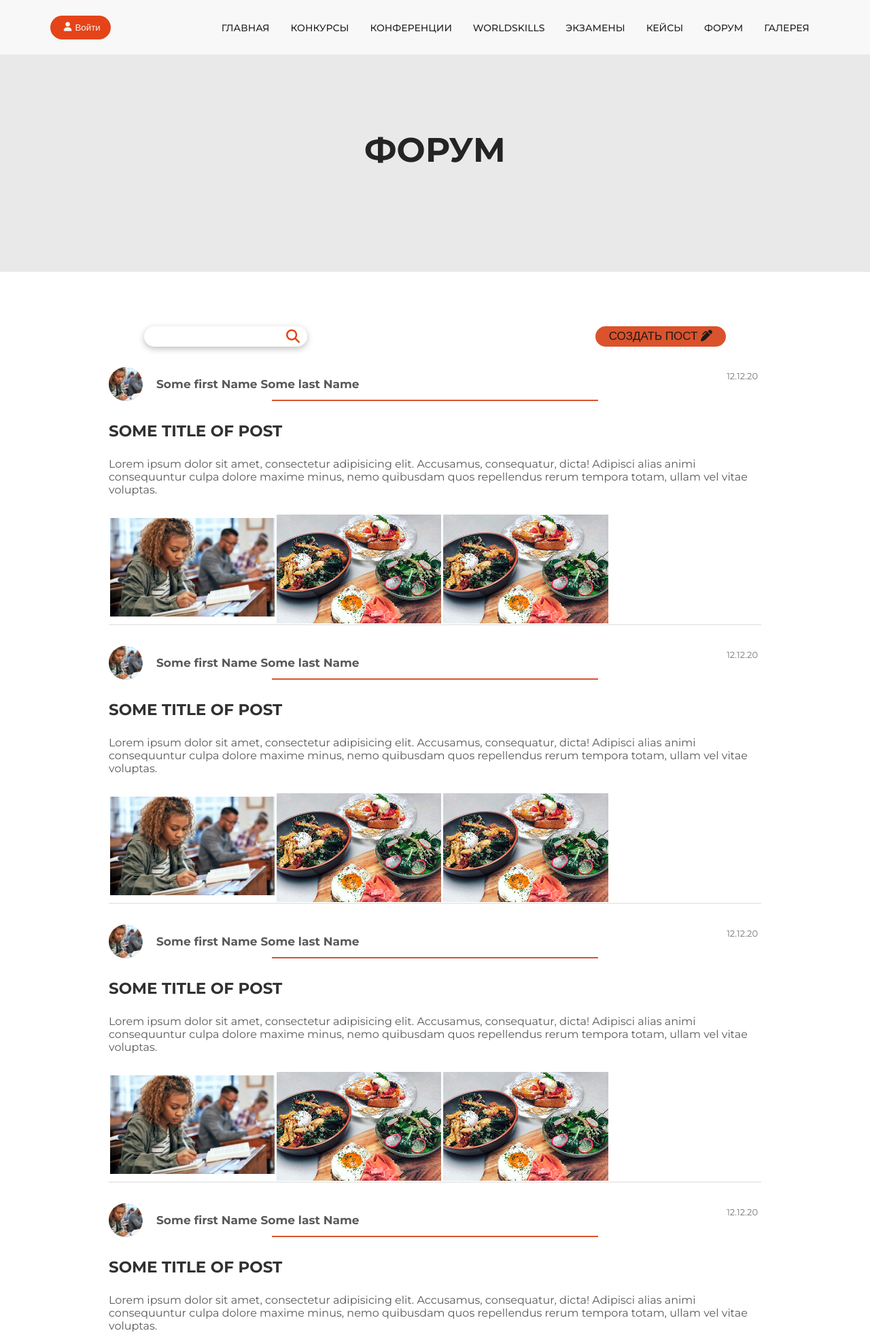
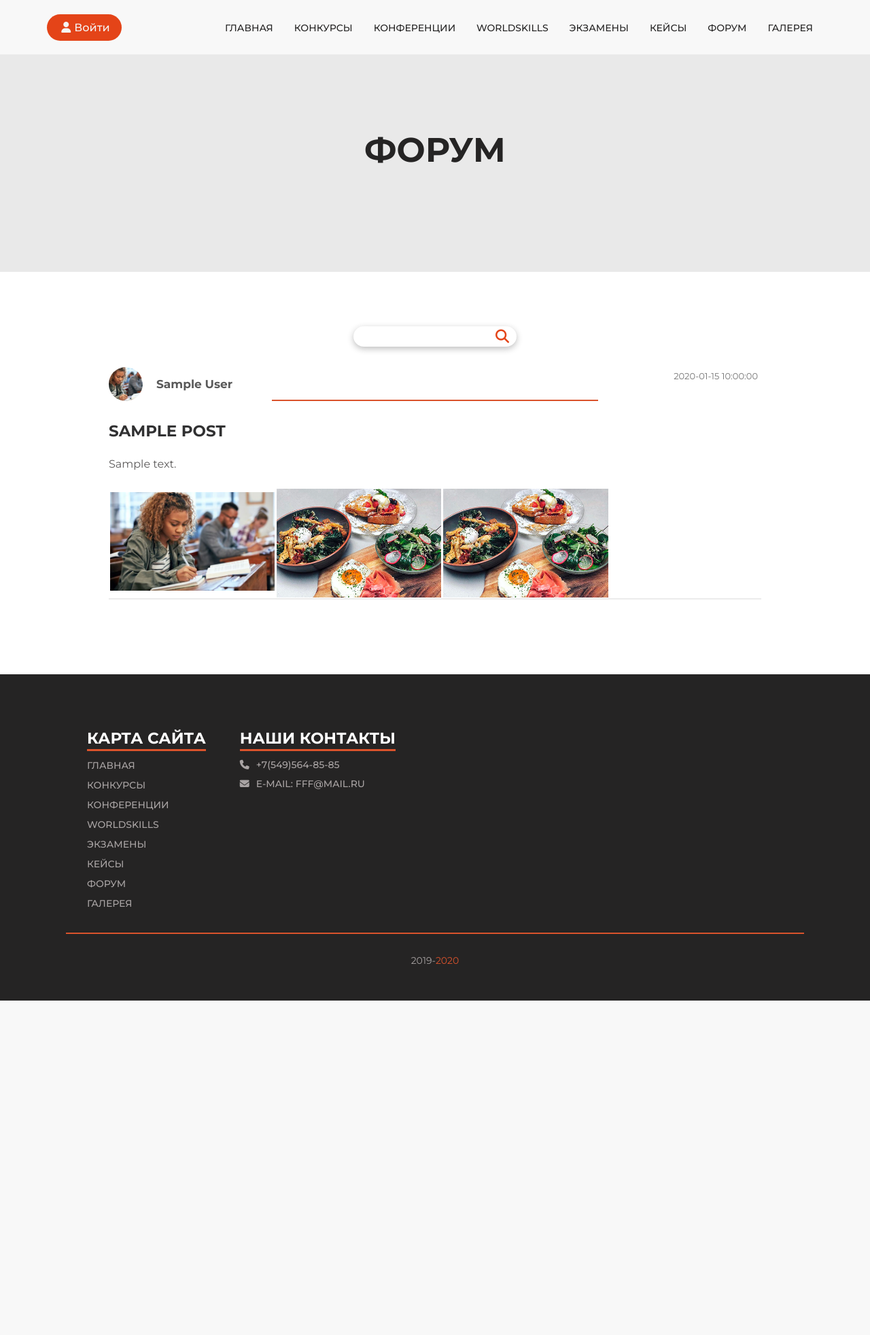
Before and after one commit to Parteim/FutureForASP, a Flask app: template src/templates/forum/forum_page.html in a window 1280 px wide. Shown: the top 1964 px of the page at 68% size. After the commit the page ends 1472 px from the top, so only its background shows below. Run offline with Flask 2, Linux system fonts and the light colour scheme; tables that the repository leaves empty hold one stand-in row (values such as "Sample post"); the template is opened without the code that fills it: values that come from a table or form of the project are taken from there, most other values are stand-ins (such as "Sample title", 1, 10 or a date in 2020); parts of the project's set-up code (start-up, migrations or seed data) failed here and were passed over; some libraries are stand-ins or nearby versions.

Commit message:
created forum, add admin role

```diff
--- a/src/config.py
+++ b/src/config.py
@@ -6,3 +6,6 @@ class Configuration:
 
     SECURITY_PASSWORD_SALT = 'salt'
     SECURITY_PASSWORD_HASH = 'sha512_crypt'
+
+    UPLOAD_FOLDER = 'media'
+    ALLOWED_EXTENSIONS = {'pdf', 'docs', 'doc', 'jpg', 'png'}
--- a/src/main.py
+++ b/src/main.py
@@ -12,7 +12,7 @@ from user.blueprint import app as user_app
 
 
 app.register_blueprint(main_app, url_prefix='/')
-app.register_blueprint(contest_app, url_prefix='/contest')
+app.register_blueprint(contest_app, url_prefix='/contests')
 app.register_blueprint(conferences_app, url_prefix='/conferences')
 app.register_blueprint(world_skills_app, url_prefix='/world_skills')
 app.register_blueprint(cases_app, url_prefix='/cases')
--- a/src/static/css/main.css
+++ b/src/static/css/main.css
@@ -70,6 +70,10 @@ menu {
 }
 
 .fa-user {
+    margin: 0 5px;
+}
+
+.fa-sign-in-alt {
     margin: 0 5px;
 }
 
--- a/src/templates/forum/forum_page.html
+++ b/src/templates/forum/forum_page.html
@@ -13,72 +13,38 @@
 <section class="Forum">
 
     <div class="forum_menu">
-        <form action="#" class="search_post_form">
+        <form action="{{ url_for('forum.search_post') }}" class="search_post_form" method="POST">
             <label for="search_post">
             </label>
-            <input type="text" id="search_post">
+            <input name="condition" type="text" id="search_post">
             <button type="submit" class="button_search">
                 <i class="fas fa-search"></i>
             </button>
 
         </form>
+        {% if current_user.is_authenticated %}
         <button id="create_post_btn">Создать пост <span><i class="fas fa-pen-alt"></i></span></button>
+        {% endif %}
     </div>
 
     <ul class="posts_list">
+        {% for post in posts %}
         <li class="post">
             <div class="author_box">
                 <a class="author_link" href="#">
                     <div class="author_img_box">
                         <img src="{{ url_for('static', filename='img/News__image.png') }}" alt="">
                     </div>
-                    <h3 class="author">Some first Name <span>Some last Name</span></h3>
+                    <h3 class="author">{{ post.author.first_name }} <span>{{ post.author.last_name }}</span></h3>
                 </a>
             </div>
-            <a class="post_link" href="#">
-                <h2 class="post_title">Some title of post</h2>
+            <a class="post_link" href="{{ url_for('forum.instance_post', id=post.id) }}">
+                <h2 class="post_title">{{ post.title }}</h2>
             </a>
-            <p class="post_date_created">12.12.20</p>
+            <p class="post_date_created">{{ post.date }}</p>
             <div class="post_content">
                 <div class="post_text">
-                    Lorem ipsum dolor sit amet, consectetur adipisicing elit. Accusamus, consequatur, dicta! Adipisci
-                    alias animi consequuntur culpa dolore maxime minus, nemo quibusdam quos repellendus rerum tempora
-                    totam, ullam vel vitae voluptas.
-                </div>
-                <ul class="post_img_list">
-                    <li class="post_image_item">
-                        <img src="{{ url_for('static', filename='img/News__image.png') }}" alt=""
-                             >
-                    </li>
-                    <li class="post_image_item">
-                        <img src="{{ url_for('static', filename='img/recipe__image.png') }}" alt=""
-                             >
-                    </li>
-                    <li class="post_image_item">
-                        <img src="{{ url_for('static', filename='img/recipe__image.png') }}" alt=""
-                             >
-                    </li>
-                </ul>
-            </div>
-        </li>
-        <li class="post">
-            <div class="author_box">
-                <a class="author_link" href="#">
-                    <div class="author_img_box">
-                        <img src="{{ url_for('static', filename='img/News__image.png') }}" alt="">
-                    </div>
-                    <h3 class="author">Some first Name <span>Some last Name</span></h3>
-                </a>
-            </div>
-            <a class="post_link" href="#">
-                <h2 class="post_title">Some title of post</h2>
-            </a>
-            <p class="post_date_created">12.12.20</p>
-            <div class="post_content">
-                <div class="post_text">
-                    Lorem ipsum dolor sit amet, consectetur adipisicing elit. Accusamus, consequatur, dicta! Adipisci
-                    alias animi consequuntur culpa dolore maxime minus, nemo quibusdam quos repellendus rerum tempora
-                    totam, ullam vel vitae voluptas.
+                    {{ post.text }}
                 </div>
                 <ul class="post_img_list">
                     <li class="post_image_item">
@@ -96,87 +62,18 @@
                 </ul>
             </div>
         </li>
-        <li class="post">
-            <div class="author_box">
-                <a class="author_link" href="#">
-                    <div class="author_img_box">
-                        <img src="{{ url_for('static', filename='img/News__image.png') }}" alt="">
-                    </div>
-                    <h3 class="author">Some first Name <span>Some last Name</span></h3>
-                </a>
-            </div>
-            <a class="post_link" href="#">
-                <h2 class="post_title">Some title of post</h2>
-            </a>
-            <p class="post_date_created">12.12.20</p>
-            <div class="post_content">
-                <div class="post_text">
-                    Lorem ipsum dolor sit amet, consectetur adipisicing elit. Accusamus, consequatur, dicta! Adipisci
-                    alias animi consequuntur culpa dolore maxime minus, nemo quibusdam quos repellendus rerum tempora
-                    totam, ullam vel vitae voluptas.
-                </div>
-                <ul class="post_img_list">
-                    <li class="post_image_item">
-                        <img src="{{ url_for('static', filename='img/News__image.png') }}" alt=""
-                        >
-                    </li>
-                    <li class="post_image_item">
-                        <img src="{{ url_for('static', filename='img/recipe__image.png') }}" alt=""
-                        >
-                    </li>
-                    <li class="post_image_item">
-                        <img src="{{ url_for('static', filename='img/recipe__image.png') }}" alt=""
-                        >
-                    </li>
-                </ul>
-            </div>
-        </li>
-        <li class="post">
-            <div class="author_box">
-                <a class="author_link" href="#">
-                    <div class="author_img_box">
-                        <img src="{{ url_for('static', filename='img/News__image.png') }}" alt="">
-                    </div>
-                    <h3 class="author">Some first Name <span>Some last Name</span></h3>
-                </a>
-            </div>
-            <a class="post_link" href="#">
-                <h2 class="post_title">Some title of post</h2>
-            </a>
-            <p class="post_date_created">12.12.20</p>
-            <div class="post_content">
-                <div class="post_text">
-                    Lorem ipsum dolor sit amet, consectetur adipisicing elit. Accusamus, consequatur, dicta! Adipisci
-                    alias animi consequuntur culpa dolore maxime minus, nemo quibusdam quos repellendus rerum tempora
-                    totam, ullam vel vitae voluptas.
-                </div>
-                <ul class="post_img_list">
-                    <li class="post_image_item">
-                        <img src="{{ url_for('static', filename='img/News__image.png') }}" alt=""
-                        >
-                    </li>
-                    <li class="post_image_item">
-                        <img src="{{ url_for('static', filename='img/recipe__image.png') }}" alt=""
-                        >
-                    </li>
-                    <li class="post_image_item">
-                        <img src="{{ url_for('static', filename='img/recipe__image.png') }}" alt=""
-                        >
-                    </li>
-                </ul>
-            </div>
-        </li>
+        {% endfor %}
     </ul>
 
 </section>
 
 <section id="Create_post" class="Create_post">
     <h3 class="create_post_form_title">Create post</h3>
-    <form action="#" class="create_post_form">
+    <form action="{{ url_for('forum.create_post') }}" class="create_post_form" method="POST">
         <label for="title_create_post" class="title_create_post"></label>
         <label for="text_create_post" class="label text_create_post"></label>
-        <input placeholder="Title" type="text" id="title_create_post">
-        <textarea placeholder="Text" id="text_create_post"></textarea>
+        <input name="title" placeholder="Title" type="text" id="title_create_post">
+        <textarea name="text" placeholder="Text" id="text_create_post"></textarea>
         <button id="attach_item_btn">Attach item <i class="fas fa-paperclip"></i></button>
         <button type="submit" class="agree_create_post">Create</button>
     </form>
--- a/src/templates/general/instance.html
+++ b/src/templates/general/instance.html
@@ -11,10 +11,16 @@
 
     <div class="instance_content">
         <div class="instance_text_box">
+            {% block item_title %}
             <h2 class="instance_title">{{ item.title }}</h2>
+            {% endblock item_title %}
+
             <p class="instance_text">
                 {{ item.text }}
             </p>
+
+            {% block item_extention %}
+            {% endblock %}
 
             {% block date %}
             <span class="instance_date">{{ item.date }}</span>
--- a/src/templates/general/main.html
+++ b/src/templates/general/main.html
@@ -27,15 +27,25 @@
 <header>
 
     <div class="top_menu">
-        <button class="sign_in_btn">
+        {% if current_user.is_authenticated %}
+        <a class="sign_in_btn" href="{{ url_for('security.logout') }}">
+           <i class="fas fa-sign-in-alt"></i>
+            Выйти
+        </a>
+        {% else %}
+        <a class="sign_in_btn" href="{{ url_for('security.login') }}">
             <i class="fas fa-user"></i>
             Войти
-        </button>
+        </a>
+        {% endif %}
+
         <menu>
             <li class="menu_item"><a class="menu_link" href="{{ url_for('general.home_page') }}">Главная</a></li>
             <li class="menu_item"><a class="menu_link" href="{{ url_for('contests.contests_page') }}">Конкурсы</a></li>
-            <li class="menu_item"><a class="menu_link" href="{{ url_for('conferences.conferences_page') }}">Конференции</a></li>
-            <li class="menu_item"><a class="menu_link" href="{{ url_for('world_skills.world_skills_page') }}">WorldSkills</a></li>
+            <li class="menu_item"><a class="menu_link"
+                                     href="{{ url_for('conferences.conferences_page') }}">Конференции</a></li>
+            <li class="menu_item"><a class="menu_link" href="{{ url_for('world_skills.world_skills_page') }}">WorldSkills</a>
+            </li>
             <li class="menu_item"><a class="menu_link" href="#">Экзамены</a></li>
             <li class="menu_item"><a class="menu_link" href="{{ url_for('cases.cases_page') }}">Кейсы</a></li>
             <li class="menu_item"><a class="menu_link" href="{{ url_for('forum.forum_page') }}">Форум</a></li>
@@ -71,14 +81,21 @@
 
             <p class="map_sate_description">КАРТА САЙТА</p>
             <ul class="map_site_list">
-                <li class="map_site_item"><a href="{{ url_for('general.home_page') }}" class="map_site_link"><span>Главная</span></a></li>
-                <li class="map_site_item"><a href="{{ url_for('contests.contests_page') }}" class="map_site_link"><span>Конкурсы</span></a></li>
-                <li class="map_site_item"><a href="{{ url_for('conferences.conferences_page') }}" class="map_site_link"><span>Конференции</span></a></li>
-                <li class="map_site_item"><a href="{{ url_for('world_skills.world_skills_page') }}" class="map_site_link"><span>WorldSkills</span></a></li>
+                <li class="map_site_item"><a href="{{ url_for('general.home_page') }}" class="map_site_link"><span>Главная</span></a>
+                </li>
+                <li class="map_site_item"><a href="{{ url_for('contests.contests_page') }}" class="map_site_link"><span>Конкурсы</span></a>
+                </li>
+                <li class="map_site_item"><a href="{{ url_for('conferences.conferences_page') }}" class="map_site_link"><span>Конференции</span></a>
+                </li>
+                <li class="map_site_item"><a href="{{ url_for('world_skills.world_skills_page') }}"
+                                             class="map_site_link"><span>WorldSkills</span></a></li>
                 <li class="map_site_item"><a href="#" class="map_site_link"><span>Экзамены</span></a></li>
-                <li class="map_site_item"><a href="{ url_for('cases.cases_page') }}" class="map_site_link"><span>Кейсы</span></a></li>
-                <li class="map_site_item"><a href="{{ url_for('forum.forum_page') }}" class="map_site_link"><span>Форум</span></a></li>
-                <li class="map_site_item"><a href="{{ url_for('gallery.gallery_page') }}" class="map_site_link"><span>Галерея</span></a></li>
+                <li class="map_site_item"><a href="{ url_for('cases.cases_page') }}"
+                                             class="map_site_link"><span>Кейсы</span></a></li>
+                <li class="map_site_item"><a href="{{ url_for('forum.forum_page') }}"
+                                             class="map_site_link"><span>Форум</span></a></li>
+                <li class="map_site_item"><a href="{{ url_for('gallery.gallery_page') }}" class="map_site_link"><span>Галерея</span></a>
+                </li>
             </ul>
 
         </div>
@@ -93,48 +110,47 @@
         </div>
 
 
-
     </div>
 
     <div class="date_site">2019-<span>2020</span></div>
 
 </footer>
 
-<section id="Sign_in">
-    <form action="{{ url_for_security('login') }}" class="sign_in_form sign_form">
-        <h3 class="sign_in_title">Sign in</h3>
-        <div class="sign_in_form_container">
-            <label for="sign_in_email"></label>
-            <label for="sign_in_password"></label>
-            <input placeholder="E-mail" type="email" id="sign_in_email">
-            <input placeholder="password" type="password" id="sign_in_password">
-        </div>
-        <button type="submit" id="sign_in_btn">Sign in <i class="fas fa-sign-in-alt"></i></button>
-    </form>
-    <form action="" class="sign_up_form sign_form">
-        <h3 class="sign_up_title">Register</h3>
-        <div class="sign_up_form_container">
-            <label for="email_address"></label>
-            <label for="first_name"></label>
-            <label for="last_name"></label>
-            <label for="password"></label>
-            <label for="repeat_password"></label>
-            <input placeholder="E-mail" type="email" id="email_address">
-            <input placeholder="First name" type="text" id="first_name">
-            <input placeholder="Last name" type="text" id="last_name">
-            <label id="you_are_student_label" for="you_are_student">You are student?</label>
-            <input type="checkbox" id="you_are_student">
-            <label id="label_course" for="course">Course <input min="0" max="4" type="number" id="course"></label>
-            <input placeholder="Password" type="text" id="password">
-            <input placeholder="Password again " type="text" id="repeat_password">
-        </div>
-        <button id="create_account">Register <i class="fas fa-user-plus"></i></button>
-    </form>
-    <button id="close_sign_in_form"><i class="fas fa-times"></i></button>
-    <button id="to_register">
-        <i class="fas fa-user-plus"></i>
-    </button>
-</section>
+<!--<section id="Sign_in">-->
+<!--    <form action="{{ url_for_security('login') }}" class="sign_in_form sign_form">-->
+<!--        <h3 class="sign_in_title">Sign in</h3>-->
+<!--        <div class="sign_in_form_container">-->
+<!--            <label for="sign_in_email"></label>-->
+<!--            <label for="sign_in_password"></label>-->
+<!--            <input placeholder="E-mail" type="email" id="sign_in_email">-->
+<!--            <input placeholder="password" type="password" id="sign_in_password">-->
+<!--        </div>-->
+<!--        <button type="submit" id="sign_in_btn">Sign in <i class="fas fa-sign-in-alt"></i></button>-->
+<!--    </form>-->
+<!--    <form action="" class="sign_up_form sign_form">-->
+<!--        <h3 class="sign_up_title">Register</h3>-->
+<!--        <div class="sign_up_form_container">-->
+<!--            <label for="email_address"></label>-->
+<!--            <label for="first_name"></label>-->
+<!--            <label for="last_name"></label>-->
+<!--            <label for="password"></label>-->
+<!--            <label for="repeat_password"></label>-->
+<!--            <input placeholder="E-mail" type="email" id="email_address">-->
+<!--            <input placeholder="First name" type="text" id="first_name">-->
+<!--            <input placeholder="Last name" type="text" id="last_name">-->
+<!--            <label id="you_are_student_label" for="you_are_student">You are student?</label>-->
+<!--            <input type="checkbox" id="you_are_student">-->
+<!--            <label id="label_course" for="course">Course <input min="0" max="4" type="number" id="course"></label>-->
+<!--            <input placeholder="Password" type="text" id="password">-->
+<!--            <input placeholder="Password again " type="text" id="repeat_password">-->
+<!--        </div>-->
+<!--        <button id="create_account">Register <i class="fas fa-user-plus"></i></button>-->
+<!--    </form> -->
+<!--    <button id="close_sign_in_form"><i class="fas fa-times"></i></button>-->
+<!--    <button id="to_register">-->
+<!--        <i class="fas fa-user-plus"></i>-->
+<!--    </button>-->
+<!--</section>-->
 
 </body>
 <script src="{{ url_for('static', filename='js/main.js') }}"></script>
--- /dev/null
+++ b/src/view.py
@@ -0,0 +1,2 @@
+from app import app
+from flask import render_template
```
Also changed, not shown: src/app.py (+37 -15 lines), src/forum/blueprint.py (+35 -7 lines), src/static/css/404.css (added, +30 -0 lines), src/static/css/instance_post.css (added, +52 -0 lines), src/templates/forum/instance_post.html (added, +53 -0 lines), src/templates/general/404.html (added, +19 -0 lines).
